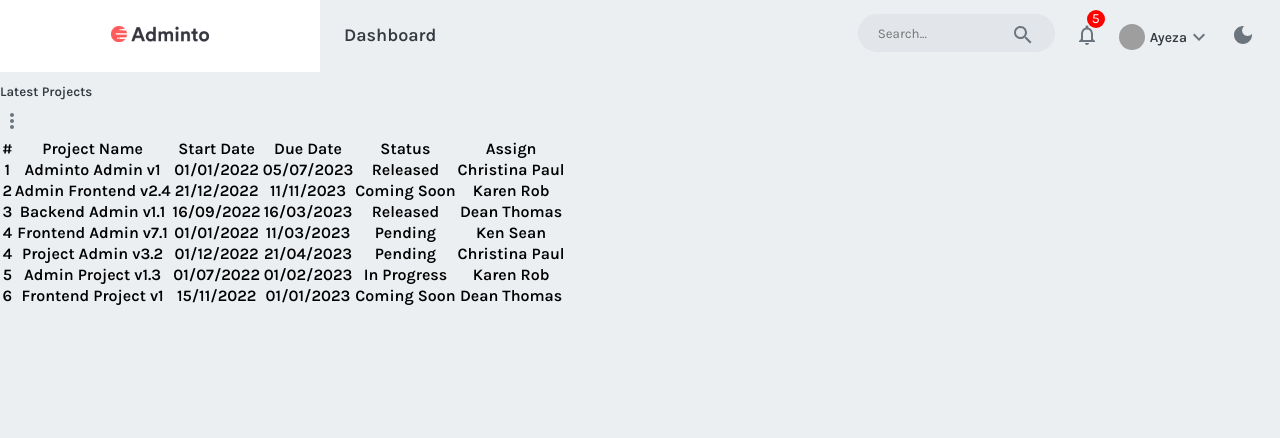
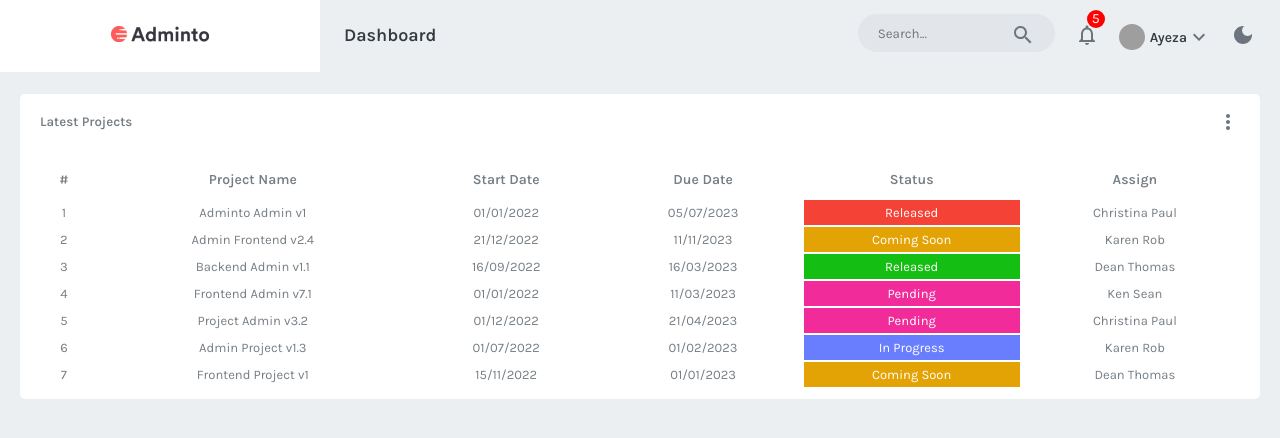
Before and after one commit to ayezabashir/ReactJs-AdminDashboard, a React (Vite) app: page / in a window 1280 px wide. Shown: the top 438 px of the page. Built offline with nearby package versions, Linux system fonts and the light colour scheme; grey boxes are pictures that could not be loaded.

Commit message:
project component

```diff
--- a/src/App.scss
+++ b/src/App.scss
@@ -65,7 +65,7 @@ $link-color: #6e768e;
           position: absolute;
           top: 60px;
           right: 20px;
-          width: 310px;
+          width: 330px;
           height: 250px;
           min-height: 309px;
           background: #fff;
@@ -92,6 +92,7 @@ $link-color: #6e768e;
             height: inherit;
             .inbox {
               display: flex;
+              flex-direction: row;
               align-items: center;
               justify-content: flex-start;
               margin-bottom: 5px;
@@ -394,6 +395,50 @@ $link-color: #6e768e;
   }
 }
 
+// Projects
+.projects {
+  margin: 20px;
+  border-radius: 5px;
+  background: #fff;
+  .project-header {
+    display: flex;
+    justify-content: space-between;
+    align-items: center;
+    padding: 10px 20px;
+    h5 {
+      font-weight: 600;
+      color: $primary-color;
+    }
+  }
+  .table {
+    padding: 10px;
+    overflow-x: auto;
+    table {
+      color: $primary-color;
+      width: 100%;
+      thead {
+        .t-header {
+          th {
+            font-size: 14px;
+            padding: 10px;
+            font-weight: 600;
+          }
+        }
+      }
+      tbody {
+        padding: 10px;
+        .t-body {
+          th {
+            font-size: 13px;
+            padding: 5px 10px;
+            font-weight: 400;
+          }
+        }
+      }
+    }
+  }
+}
+
 @media screen and (max-width: 768px) {
   .header {
     .container {
@@ -454,6 +499,8 @@ $link-color: #6e768e;
             height: 238px;
             .notif-body {
               .inbox {
+                display: flex;
+                width: inherit;
                 margin-bottom: 0;
                 padding-bottom: 0;
                 img {
--- a/src/assets/data/data.js
+++ b/src/assets/data/data.js
@@ -93,7 +93,7 @@ export const projects = [
         dueDate: '05/07/2023',
         pStatus: 'Released',
         assigned: 'Christina Paul',
-        color: "#F9CB5B",
+        color: "#f44336",
     },
     {
         id: 2,
@@ -102,7 +102,7 @@ export const projects = [
         dueDate: '11/11/2023',
         pStatus: 'Coming Soon',
         assigned: 'Karen Rob',
-        color: "#5B69BC",
+        color: "#e4a305",
     },
     {
         id: 3,
@@ -111,7 +111,7 @@ export const projects = [
         dueDate: '16/03/2023',
         pStatus: 'Released',
         assigned: 'Dean Thomas',
-        color: "#18C66E",
+        color: "#15be13",
     },
     {
         id: 4,
@@ -120,33 +120,33 @@ export const projects = [
         dueDate: '11/03/2023',
         pStatus: 'Pending',
         assigned: 'Ken Sean',
-        color: "#3EBBE1",
+        color: "#f12c9a",
     },
     {
-        id: 4,
+        id: 5,
         pName: "Project Admin v3.2",
         startDate: '01/12/2022',
         dueDate: '21/04/2023',
         pStatus: 'Pending',
         assigned: 'Christina Paul',
-        color: "#3EBBE1",
+        color: "#f12c9a",
     },
     {
-        id: 5,
+        id: 6,
         pName: "Admin Project v1.3",
         startDate: '01/07/2022',
         dueDate: '01/02/2023',
         pStatus: 'In Progress',
         assigned: 'Karen Rob',
-        color: "#FFCDE9",
+        color: "#697efe",
     },
     {
-        id: 6,
+        id: 7,
         pName: "Frontend Project v1",
         startDate: '15/11/2022',
         dueDate: '01/01/2023',
         pStatus: 'Coming Soon',
         assigned: 'Dean Thomas',
-        color: "#5B69BC",
+        color: "#e4a305",
     },
 ]
--- a/src/components/projects/Projects.jsx
+++ b/src/components/projects/Projects.jsx
@@ -10,6 +10,7 @@ const Projects = () => {
                 </div>
                 <div className="table">
                     <table>
+                        <thead>
                             <tr className='t-header'>
                                 <th>#</th>
                                 <th>Project Name</th>
@@ -18,16 +19,20 @@ const Projects = () => {
                                 <th>Status</th>
                                 <th>Assign</th>
                             </tr >
+                        </thead>
+
+                        <tbody>
                             {projects.map(item => (
                                 <tr className='t-body' key={item.id}>
                                     <th>{item.id}</th>
                                     <th>{item.pName}</th>
                                     <th>{item.startDate}</th>
                                     <th>{item.dueDate}</th>
-                                <th>{item.pStatus}</th>
+                                    <th style={{ background: item.color, color: 'white' }}>{item.pStatus}</th>
                                     <th>{item.assigned}</th>
                                 </tr>
                             ))}
+                        </tbody>
                     </table>
                 </div>
             </div>
--- a/src/index.scss
+++ b/src/index.scss
@@ -10,9 +10,6 @@ $icon-color: #6c757d;
 }
 body {
   font-family: "Karla", sans-serif;
-  display: flex;
-  justify-content: center;
-  align-items: center;
   background: $body-bg;
   transition: all 0.5s ease-in;
 }
```
Lines whose indentation alone changed are shown as unchanged.
